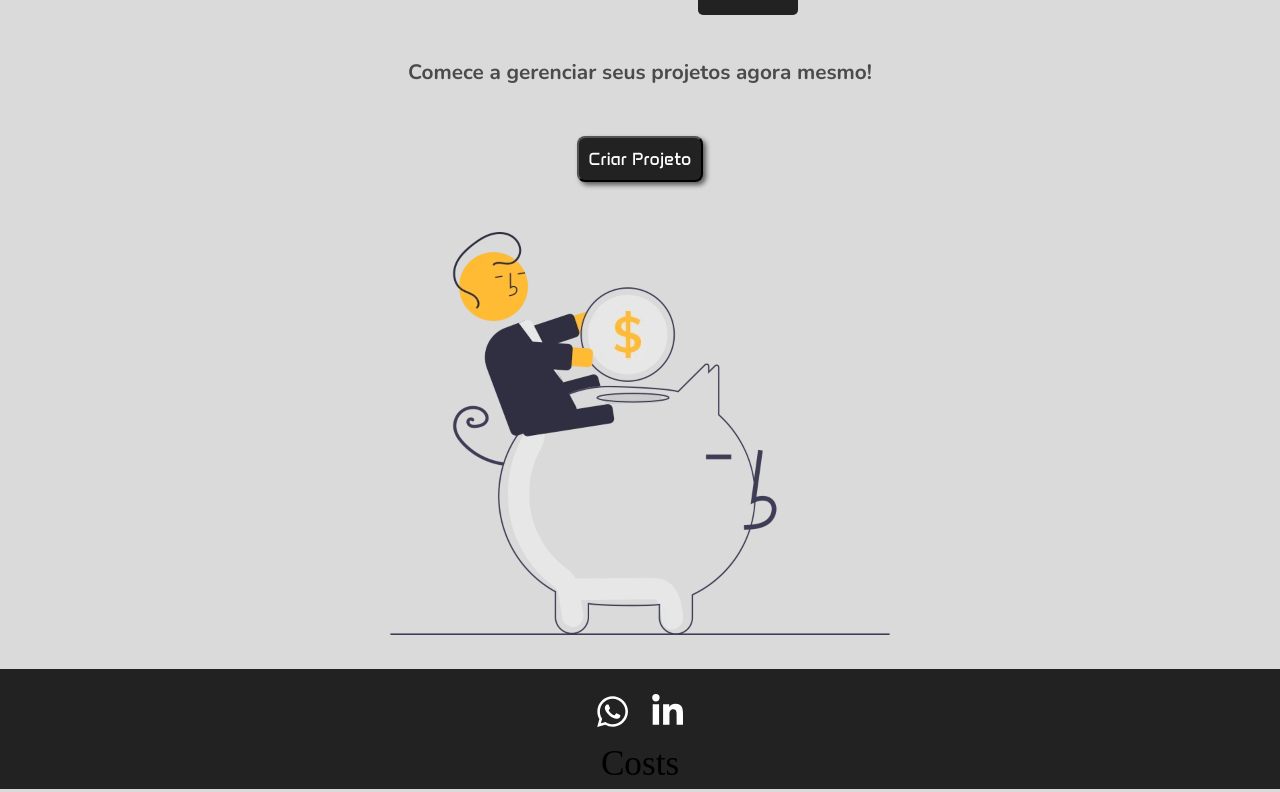
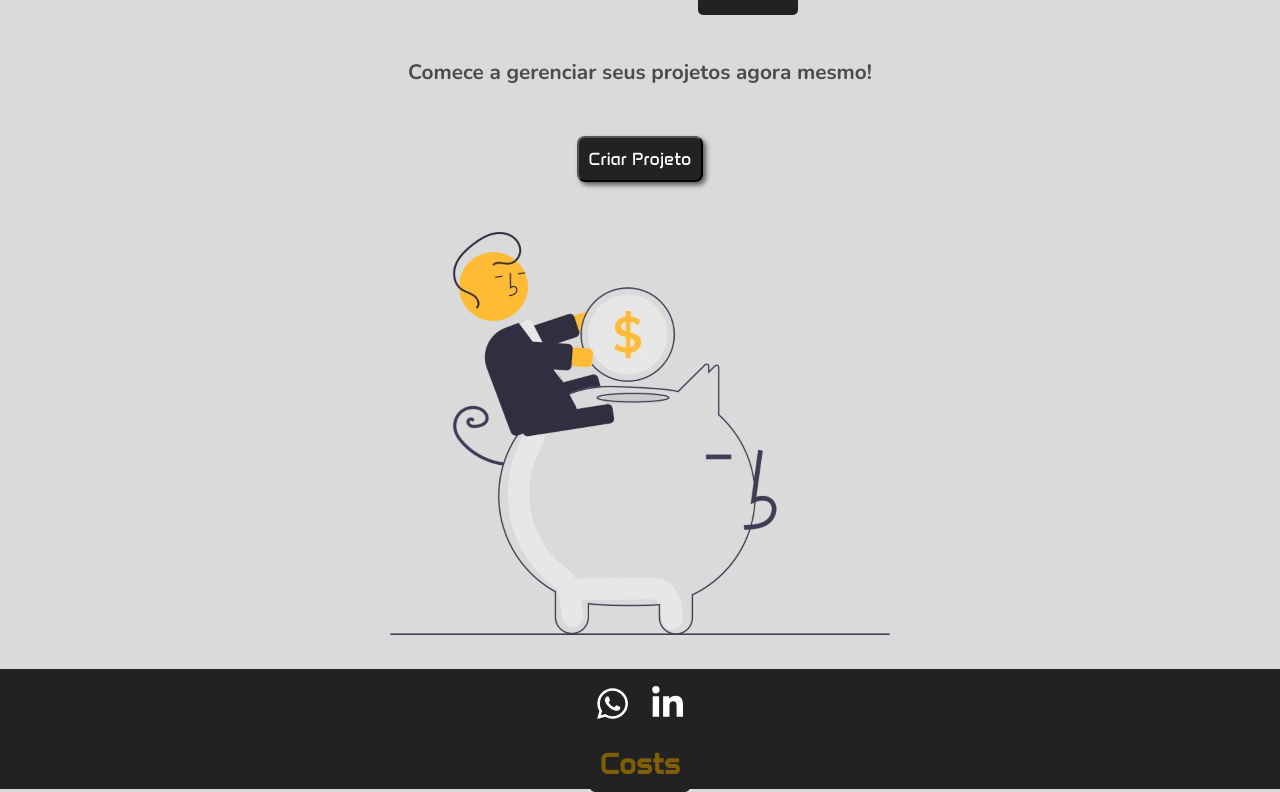
Before and after one commit to Kauadasilvalourenco/clone-costs, a React (Vite) app: page / in a window 1280 px wide. Shown: the part 205-997 px from the top of the page. Built offline with nearby package versions, Linux system fonts and the light colour scheme.

Commit message:
feat: implementado componente Typography ao componente Footer

```diff
--- a/src/components/footer/Footer.module.css
+++ b/src/components/footer/Footer.module.css
@@ -21,6 +21,10 @@
     animation: pulse 4s infinite ease-in-out;
 }
 
+.span {
+    margin-bottom: 10px;
+}
+
 @keyframes pulse {
     0% {
         transform: scale(1);
@@ -30,6 +34,12 @@
     }
     100% {
         transform: scale(1);
+    }
+}
+
+@media screen and (min-width: 768px) {
+    .span {
+        margin-bottom: 0px;
     }
 }
 
@@ -45,8 +55,4 @@
         transform: scale(1.1);
         display: inline-block;
     }
-
-    .span {
-        font-size: 2.2rem;
-    }
 }
--- a/src/components/footer/Footer.tsx
+++ b/src/components/footer/Footer.tsx
@@ -1,3 +1,6 @@
+import { Typography } from "../typography/Typography";
+// import css;
+
 import { FaWhatsapp, FaLinkedinIn } from "react-icons/fa";
 // import icons;
 
@@ -30,7 +33,12 @@ export function Footer() {
                 </a>
             </div>
 
-            <span className={styleFooter.span} >Costs</span>
+            <Typography
+                tag="span"
+                style={styleFooter.span}
+            >
+                Costs
+            </Typography>
         </footer>
     )
 }
```
